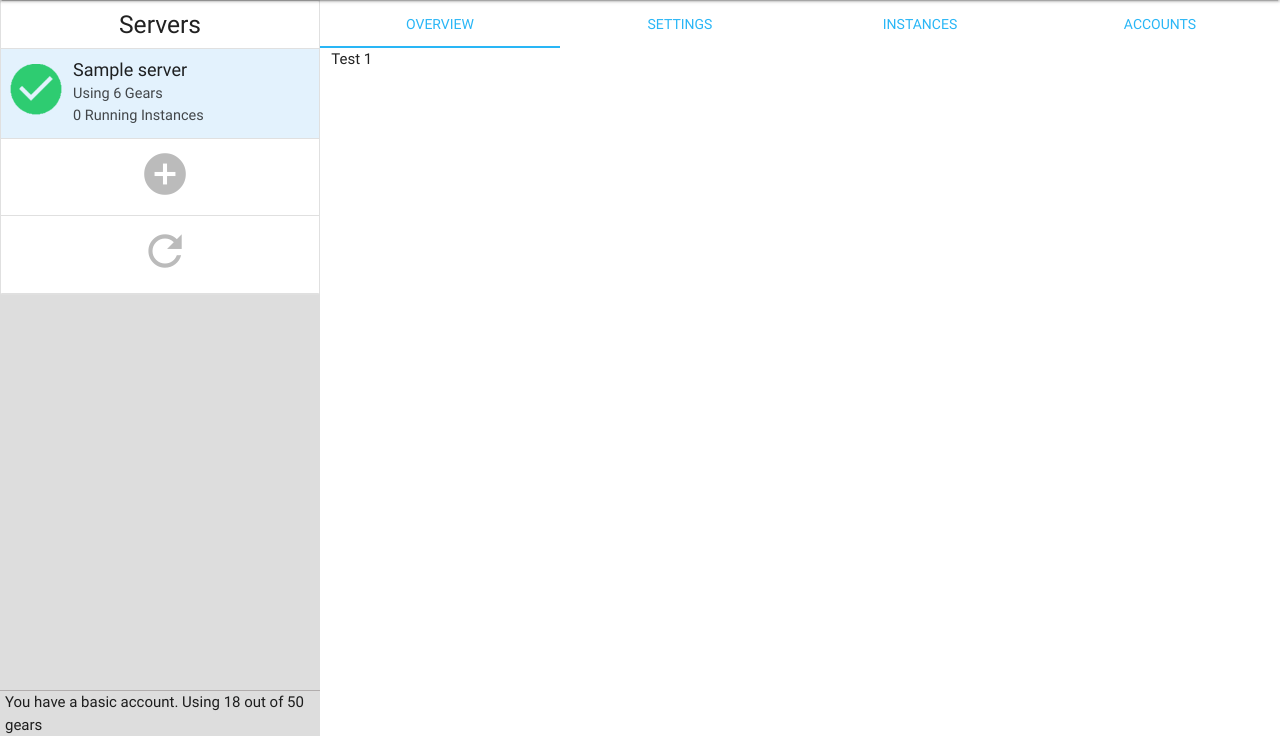
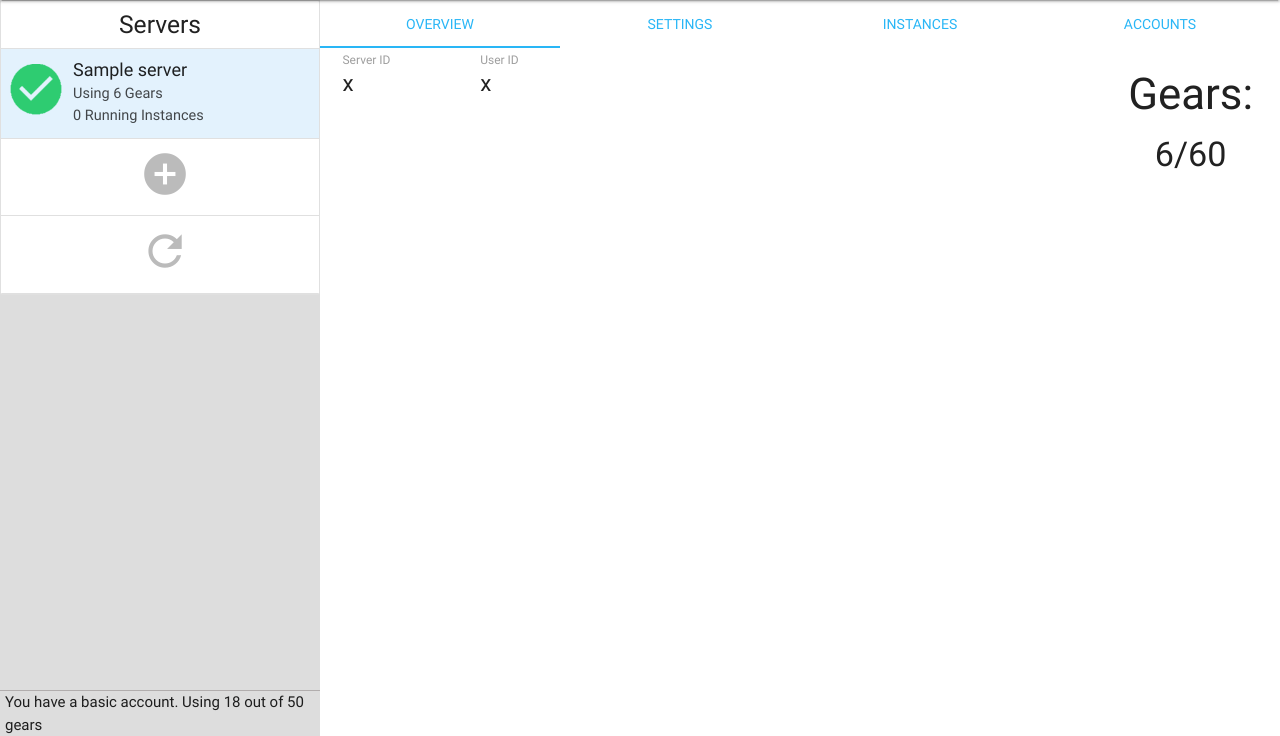
Before and after one commit to j-waters/Multipyer-Server, a Flask app: page /console in a window 1280 px wide. Shown: the part 64-800 px from the top of the page. Run offline with Flask 2, Linux system fonts and the light colour scheme; a user stored in the database is signed in; tables that the repository leaves empty hold one stand-in row (values such as "Sample post").

Commit message:
Added server and user secrets, and gears, to the server overview tab

```diff
--- a/templates/console.html
+++ b/templates/console.html
@@ -133,7 +133,7 @@
 
 <nav style="position:relative; z-index:100">
 	<div class="nav-wrapper light-blue lighten-1">
-		<img src="favicons/favicon.png" style="width:60px; height:60px;margin-top: 2px;"><a href="#!"
+		<img src="favicons/favicon.png" style="width:60px; height:60px;margin-top: 2px;"><a href="{{ url_for('home')}}"
 																							class="brand-logo">Multipyer</a>
 		<ul class="right hide-on-med-and-down">
 			<li><a href="sass.html"><i class="material-icons">search</i></a></li>
@@ -222,7 +222,7 @@
 					<li class="tab col s3"><a href="#accounts">Accounts</a></li>
 				</ul>
 			</div>
-			<div id="overview" class="col s12">Test 1</div>
+			<div id="overview" class="col s12">{% include 'overview.html' %}</div>
 			<div id="settings" class="col s12">{% include 'settings.html' %}</div>
 			<div id="instances" class="col s12">Test 4</div>
 			<div id="accounts" class="col s12">Test 4</div>
--- /dev/null
+++ b/templates/overview.html
@@ -0,0 +1,18 @@
+<div class="col s10">
+	<div class="row">
+		<div class="col s2" style="padding-left:0">
+			<label class="center-align">Server ID</label>
+			<h6 class="tooltipped" id="serverID" onclick="copyToClipboard('#serverID')"
+				data-tooltip="Click to copy to clipboard">{{selected.secret}}</h6>
+		</div>
+		<div class="col s8">
+			<label class="center-align">User ID</label>
+			<h6 class="tooltipped" id="userID" onclick="copyToClipboard('#userID')"
+				data-tooltip="Click to copy to clipboard">{{selected.user.secret}}</h6>
+		</div>
+	</div>
+</div>
+<div class="col s2" style="text-align:center">
+	<h3>Gears:</h3>
+	<h4 id="gears">6/60</h4>
+</div>
```
